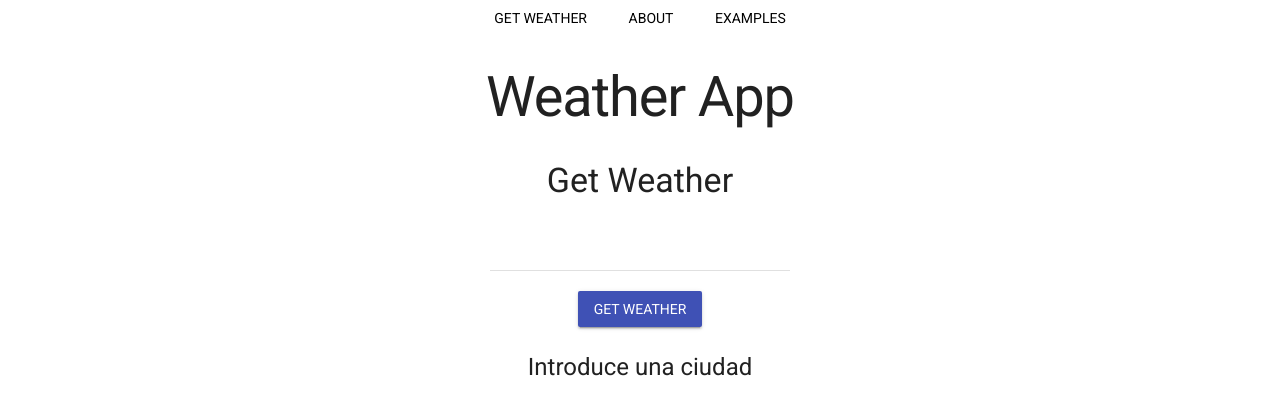
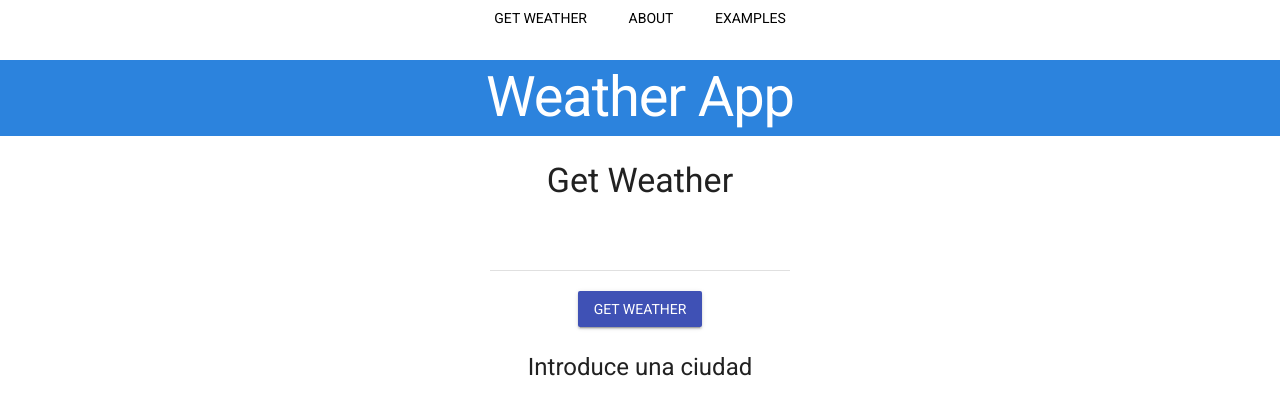
Before and after one commit to erneztox/simple-weather-app, a React (Create React App) app: page / in a window 1280 px wide. Shown: the top 414 px of the page. Built offline with nearby package versions, Linux system fonts and the light colour scheme.

Commit message:
change title color

```diff
--- a/public/index.html
+++ b/public/index.html
@@ -8,6 +8,16 @@
     <link rel="stylesheet" href="https://fonts.googleapis.com/icon?family=Material+Icons">
     <link rel="stylesheet" href="https://code.getmdl.io/1.2.1/material.indigo-pink.min.css">
     <script defer src="https://code.getmdl.io/1.2.1/material.min.js"></script>
+    <style>
+      body {
+        margin: 0px auto; text-align: center;
+      }
+
+      #title {
+        color: rgb(255, 255, 255);
+        background-color: rgb(44, 131, 221)
+      }
+    </style>
     <!--
       Notice the use of %PUBLIC_URL% in the tag above.
       It will be replaced with the URL of the `public` folder during the build.
@@ -19,7 +29,7 @@
     -->
     <title>React App</title>
   </head>
-  <body style="margin: 0px, auto; text-align: center;">
+  <body >
     <div id="root"></div>
     <!--
       This HTML file is a template.
--- a/src/App.js
+++ b/src/App.js
@@ -6,7 +6,7 @@ class App extends Component {
     return (
       <div className="App">
         <Nav />
-        <h1>Weather App</h1>
+        <h1 id="title">Weather App</h1>
         {this.props.children}
       </div>
     );
```
